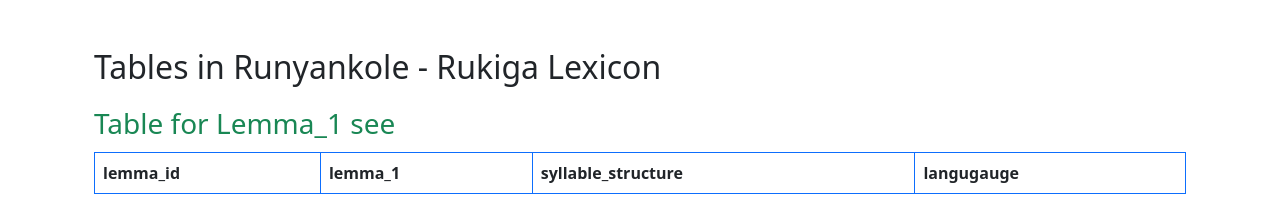
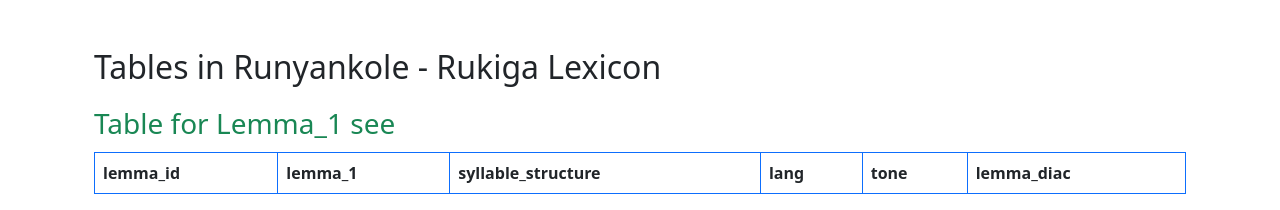
Before and after one commit to bamutra/lexiconlive, a Django app: page / in a window 1280 px wide. Shown: the part 56-266 px from the top of the page. Run offline with Django 4.2, Linux system fonts and the light colour scheme; data that the repository does not hold is empty.

Commit message:
Update home.html

```diff
--- a/LexiconDatabase/lexicon_database/templates/lexicon/home.html
+++ b/LexiconDatabase/lexicon_database/templates/lexicon/home.html
@@ -12,13 +12,11 @@
                 <th scope="col">lemma_id</th>
                 <th scope="col">lemma_1</th>
                 <th scope="col">syllable_structure</th>
-                <th scope="col">langugauge</th>
-                <!-- {% if lemmax.tone %} -->
+                <th scope="col">lang</th>
+
                 <th scope="col">tone</th>
-                <!-- {% endif %} -->
-                <!-- {% if lemmax.lemma_diac %} -->
                 <th scope="col">lemma_diac</th>
-                <!-- {% endif %} -->
+
             </tr>
         </thead>
         <tbody>
```
